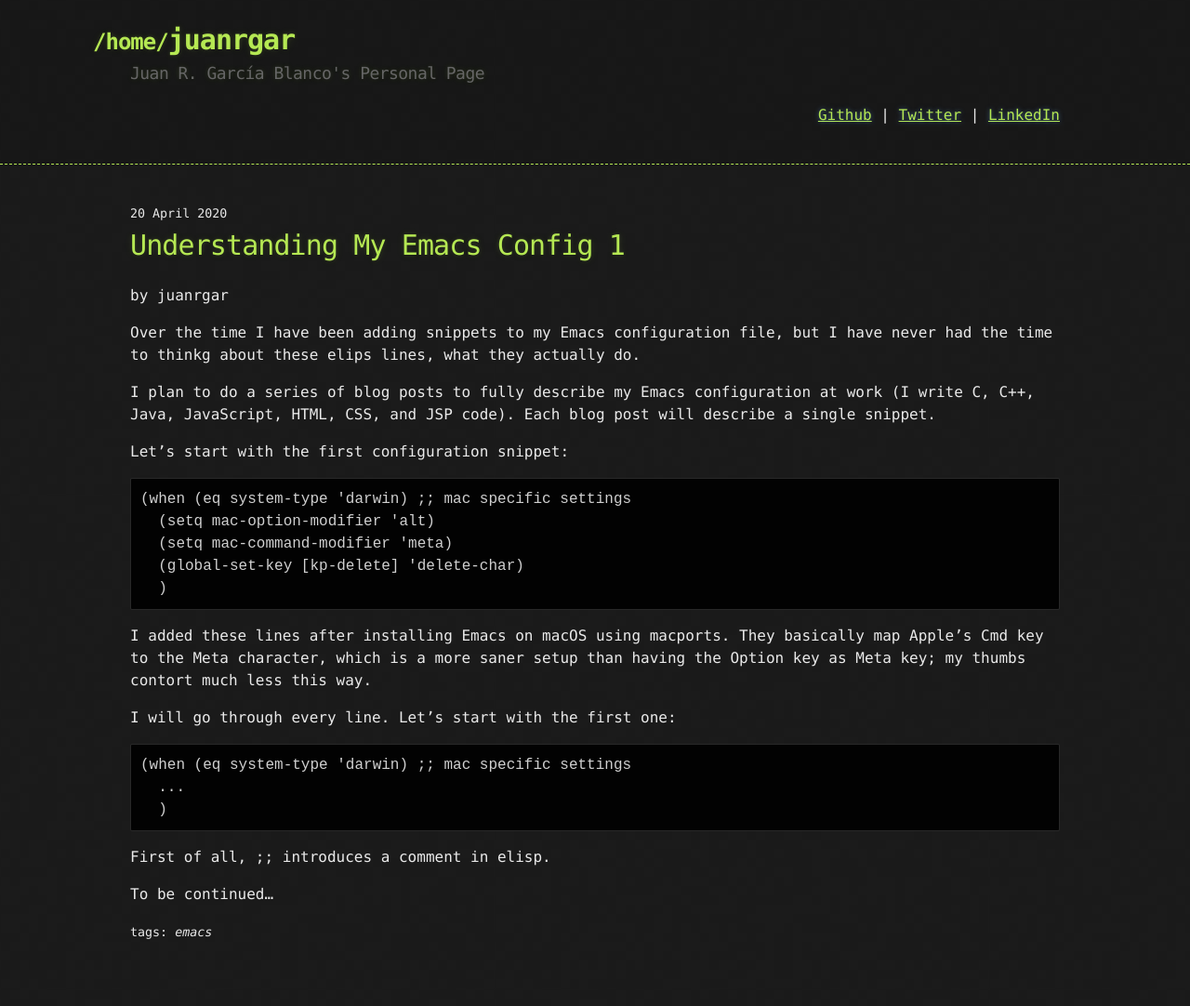
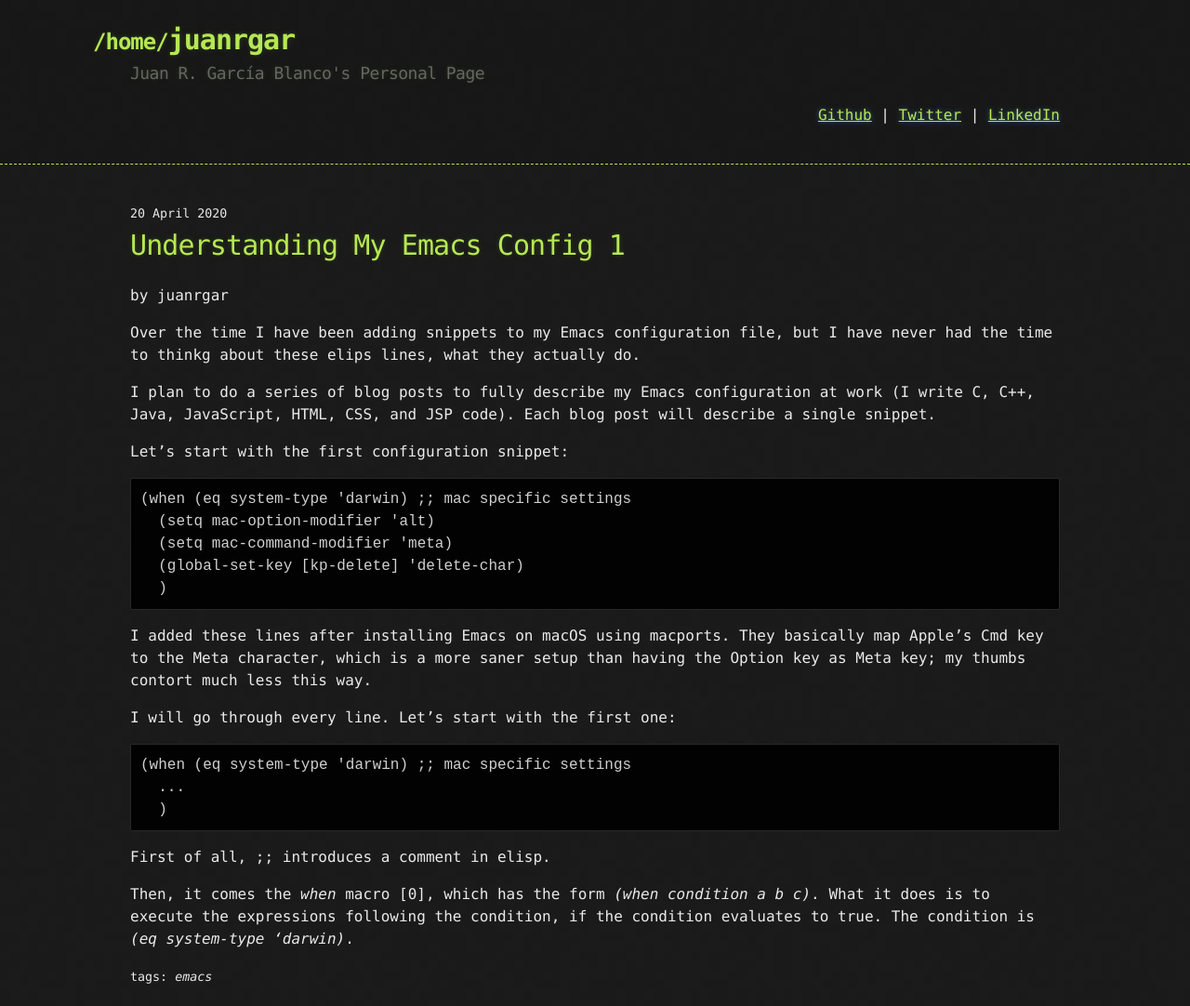
Before and after one commit to juanrgar/juanrgar.github.io, a Jekyll site: the page built from _posts/2020-04-20-understanding-my-emacs-config-1.md, in a window 1280 px wide. Shown: the whole page at 93% size. Built offline with Jekyll 4.4.1, drawn with Linux system fonts in a browser that asks for light colours; before the commit the page ends 1034 px from its top, so only the background shows below that.

Commit message:
Continue writing pending post

```diff
--- a/_posts/2020-04-20-understanding-my-emacs-config-1.md
+++ b/_posts/2020-04-20-understanding-my-emacs-config-1.md
@@ -25,4 +25,4 @@ I will go through every line. Let's start with the first one:
 
 First of all, ;; introduces a comment in elisp.
 
-To be continued...
+Then, it comes the *when* macro [0], which has the form *(when condition a b c)*. What it does is to execute the expressions following the condition, if the condition evaluates to true. The condition is *(eq system-type 'darwin)*.
```
